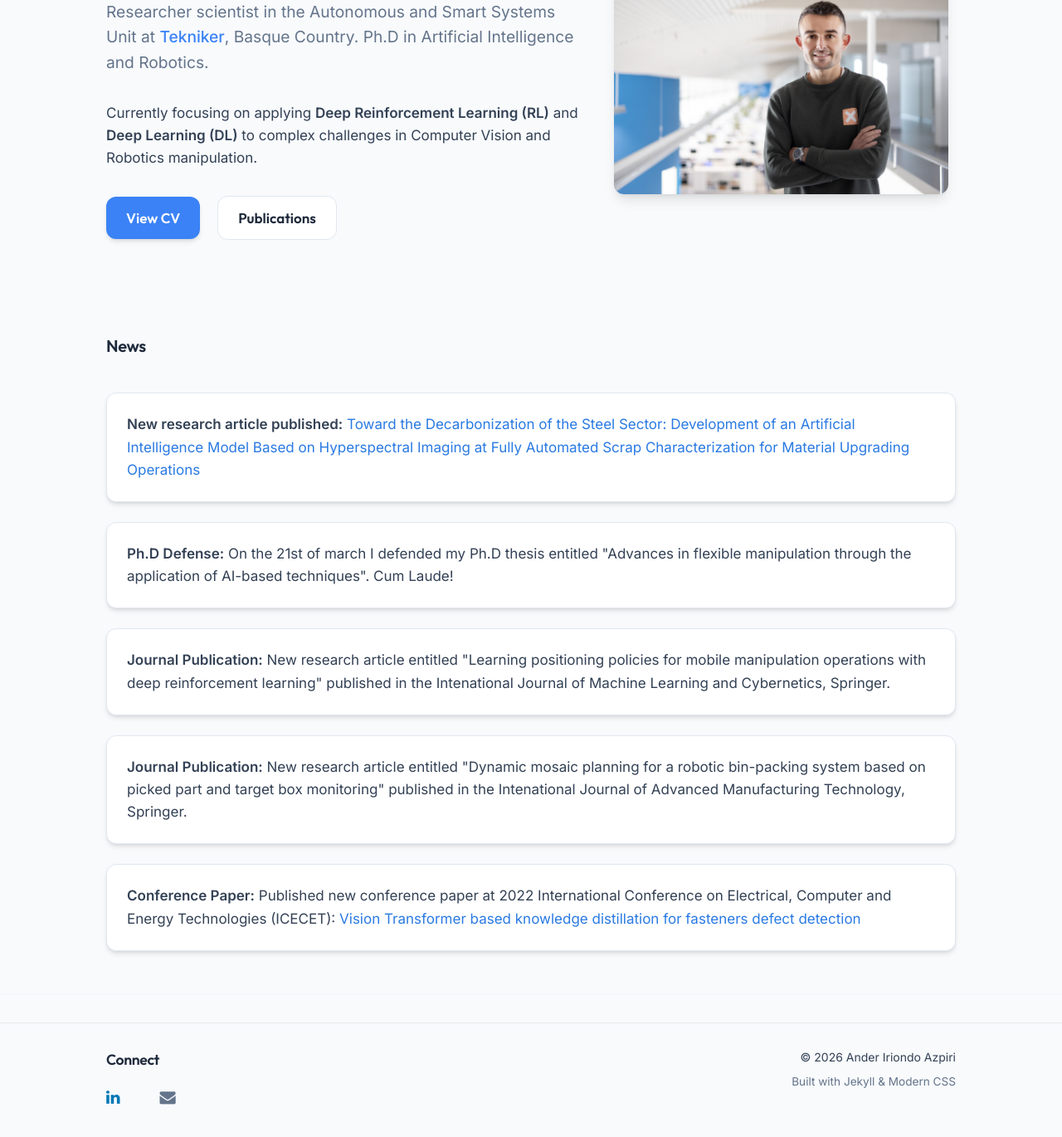
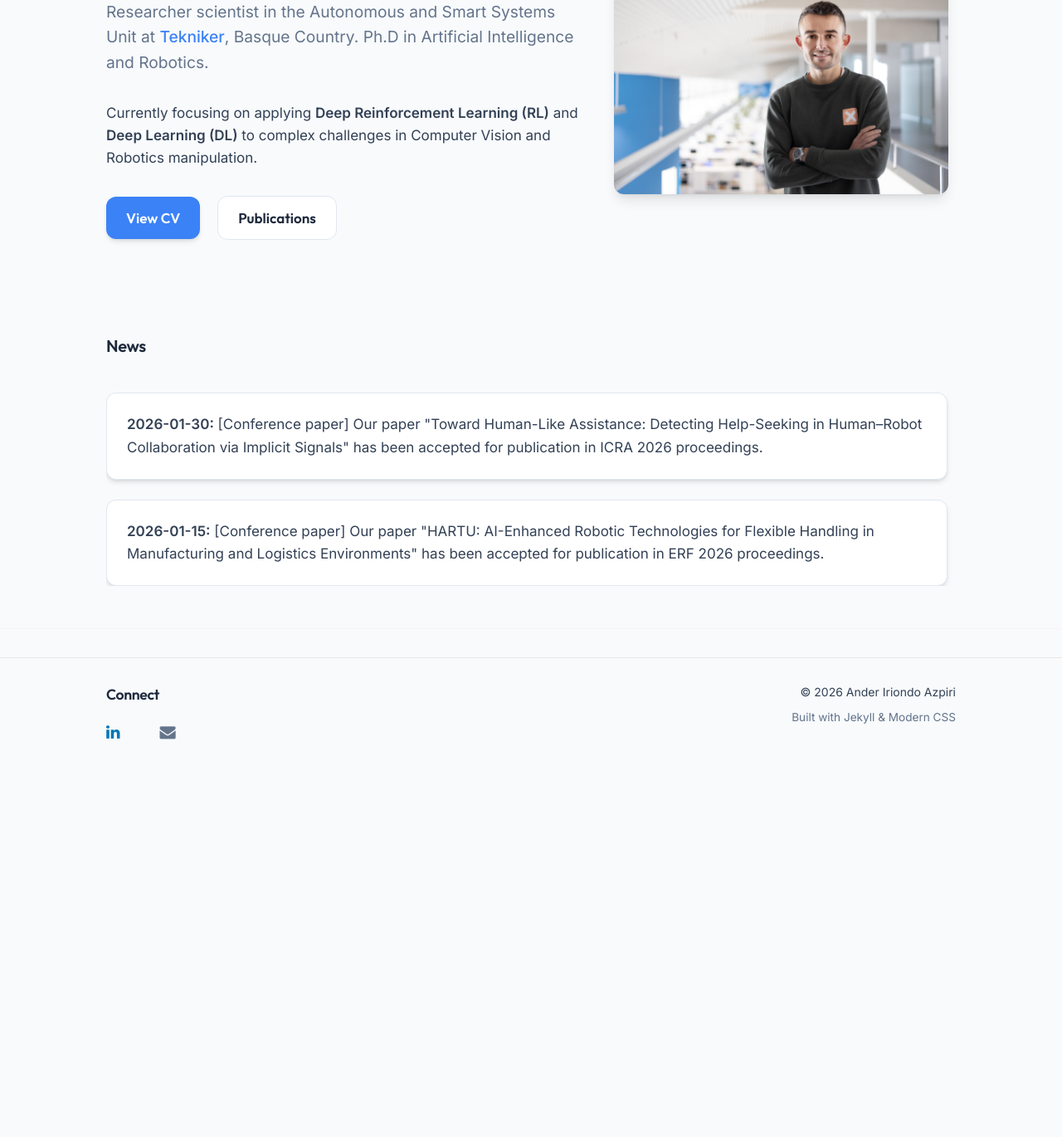
Before and after one commit to anderiri2/anderiri2.github.io, a Jekyll site: the page built from index.html, in a window 1280 px wide and 1400 px high, scrolled down 179 px. Shown: the top 1370 px of the window at 83% size. Built offline with Jekyll 4.4.1, drawn with Linux system fonts in a browser that asks for light colours; nearby versions of some CDN libraries; a style sheet for code colours, icons or effects is not loaded; after the commit the page ends 1139 px from its top, so only the background shows below that.

Commit message:
Update news section

```diff
--- a/css/main.css
+++ b/css/main.css
@@ -711,6 +711,9 @@ pre .lineno {
   margin-left: 0;
   display: grid;
   gap: 1.5rem;
+  max-height: 500px;
+  overflow-y: auto;
+  padding-right: 10px;
 }
 
 .news-item {
--- a/index.html
+++ b/index.html
@@ -39,28 +39,11 @@ title: "Ander Iriondo"
 <h1 class="page-heading" style="margin-top: 5rem;">News</h1>
 <div class="news-list">
 	<div class="news-item">
-		<strong>New research article published:</strong> <a href="https://doi.org/10.1002/srin.202200943">Toward the
-			Decarbonization of the Steel Sector: Development of an Artificial Intelligence Model Based on Hyperspectral
-			Imaging at Fully Automated Scrap Characterization for Material Upgrading Operations </a>
+		<strong>2026-01-30:</strong> [Conference paper] Our paper "Toward Human-Like Assistance: Detecting Help-Seeking
+		in Human–Robot Collaboration via Implicit Signals" has been accepted for publication in ICRA 2026 proceedings.
 	</div>
 	<div class="news-item">
-		<strong>Ph.D Defense:</strong> On the 21st of march I defended my Ph.D thesis entitled "Advances in flexible
-		manipulation through the application of AI-based techniques". Cum Laude!
-	</div>
-	<div class="news-item">
-		<strong>Journal Publication:</strong> New research article entitled "Learning positioning policies for mobile
-		manipulation operations with deep reinforcement learning" published in the Intenational Journal of Machine
-		Learning and Cybernetics, Springer.
-	</div>
-	<div class="news-item">
-		<strong>Journal Publication:</strong> New research article entitled "Dynamic mosaic planning for a robotic
-		bin-packing system based on picked part and target box monitoring" published in the Intenational Journal of
-		Advanced Manufacturing Technology, Springer.
-	</div>
-	<div class="news-item">
-		<strong>Conference Paper:</strong> Published new conference paper at 2022 International Conference on
-		Electrical, Computer and Energy Technologies (ICECET): <a
-			href="https://doi.org/10.1109/ICECET55527.2022.9872566">Vision Transformer based knowledge distillation for
-			fasteners defect detection </a>
+		<strong>2026-01-15:</strong> [Conference paper] Our paper "HARTU: AI-Enhanced Robotic Technologies for Flexible
+		Handling in Manufacturing and Logistics Environments" has been accepted for publication in ERF 2026 proceedings.
 	</div>
 </div>
```
Also changed, not shown: news.md (added, +11 -0 lines), .agent/skills/update-news/SKILL.md (added).
